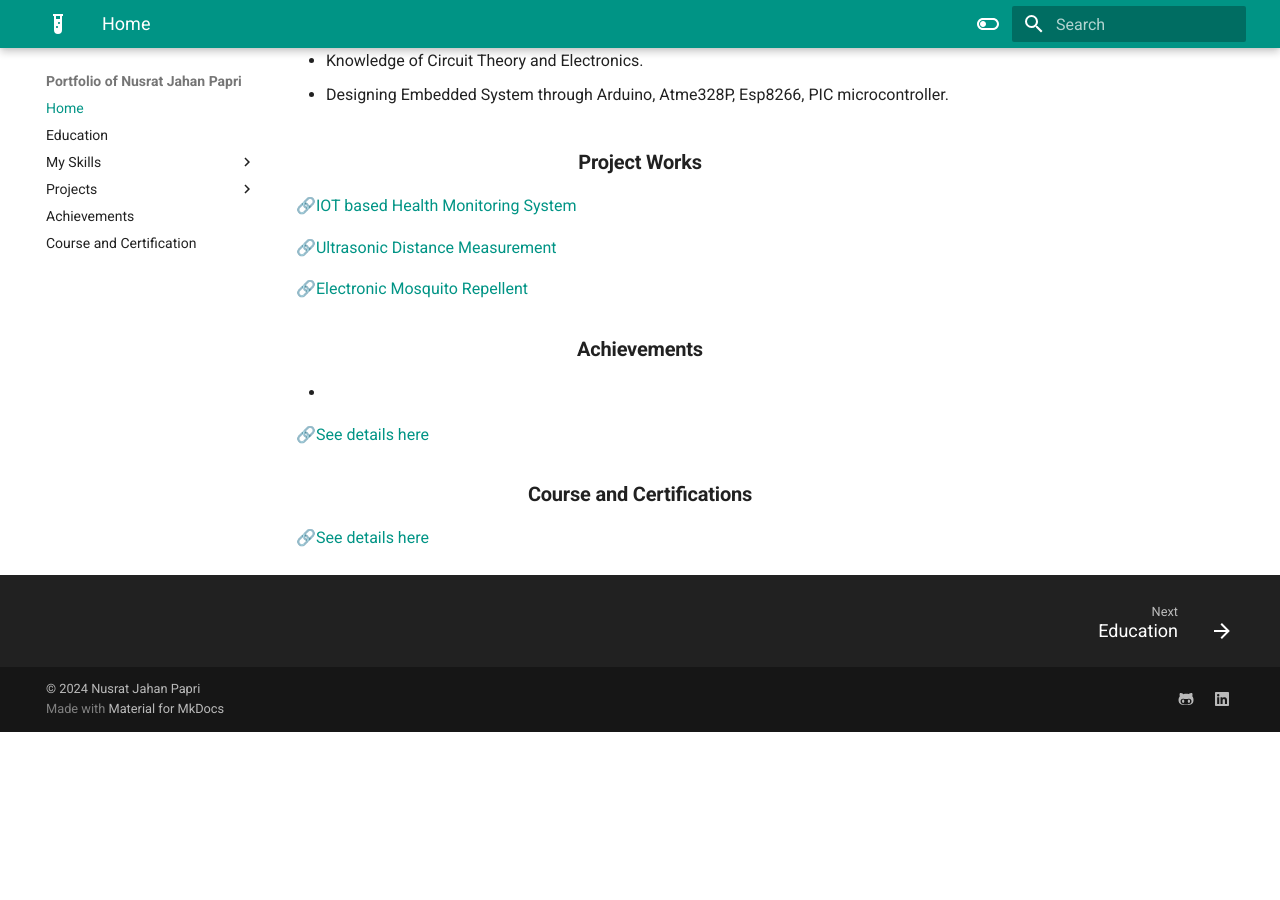
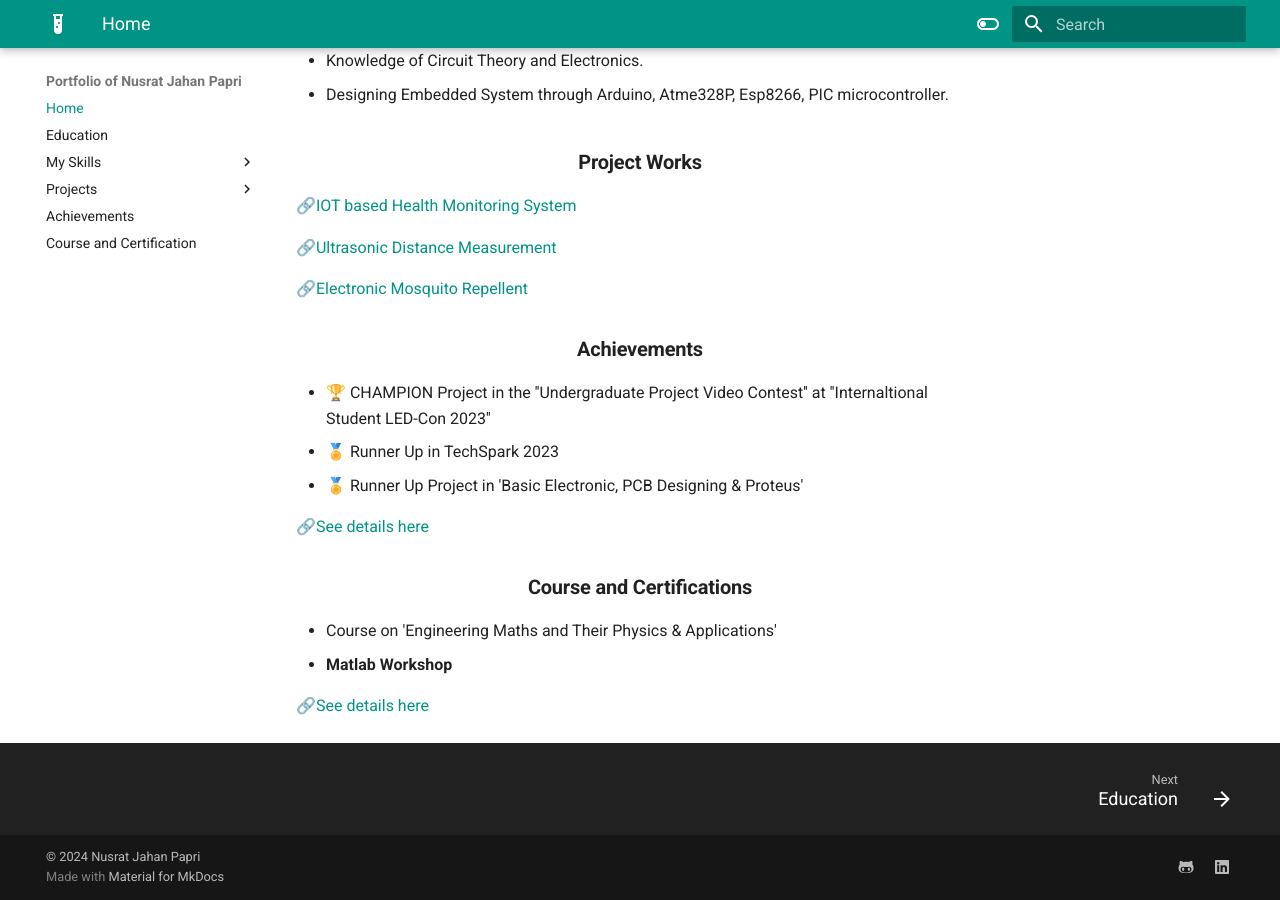
Before and after one commit to Nusrat008/papri-portfolio, an MkDocs documentation site: the page built from docs/index.md, in a window 1280 px wide and 900 px high, scrolled down 1520 px. Built offline with MkDocs 1.6.1 and Material for MkDocs 9.7.7, drawn with Linux system fonts in a browser that asks for light colours; before the commit the page ends 2252 px from its top, so only the background shows below that.

Commit message:
updated index

```diff
--- a/docs/index.md
+++ b/docs/index.md
@@ -72,12 +72,17 @@
 <h3 style= "text-align: center"> <b> Achievements
  </b>  </h3>
 
--
+- 🏆 CHAMPION    Project in the ''Undergraduate Project Video Contest'' at ''Internaltional Student LED-Con 2023''
+- 🏅 Runner Up  in TechSpark 2023
+- 🏅 Runner Up Project in 'Basic Electronic, PCB Designing  & Proteus'
 
   🔗[See details here](https://nusrat008.github.io/Portfolio/achievements/)
+
 
 <h3 style= "text-align: center"> <b> Course and Certifications
  </b>  </h3>
 
+- Course on 'Engineering Maths and Their Physics & Applications'
+- **Matlab Workshop**
 
   🔗[See details here](https://nusrat008.github.io/Portfolio/course-and-certification/)
```
